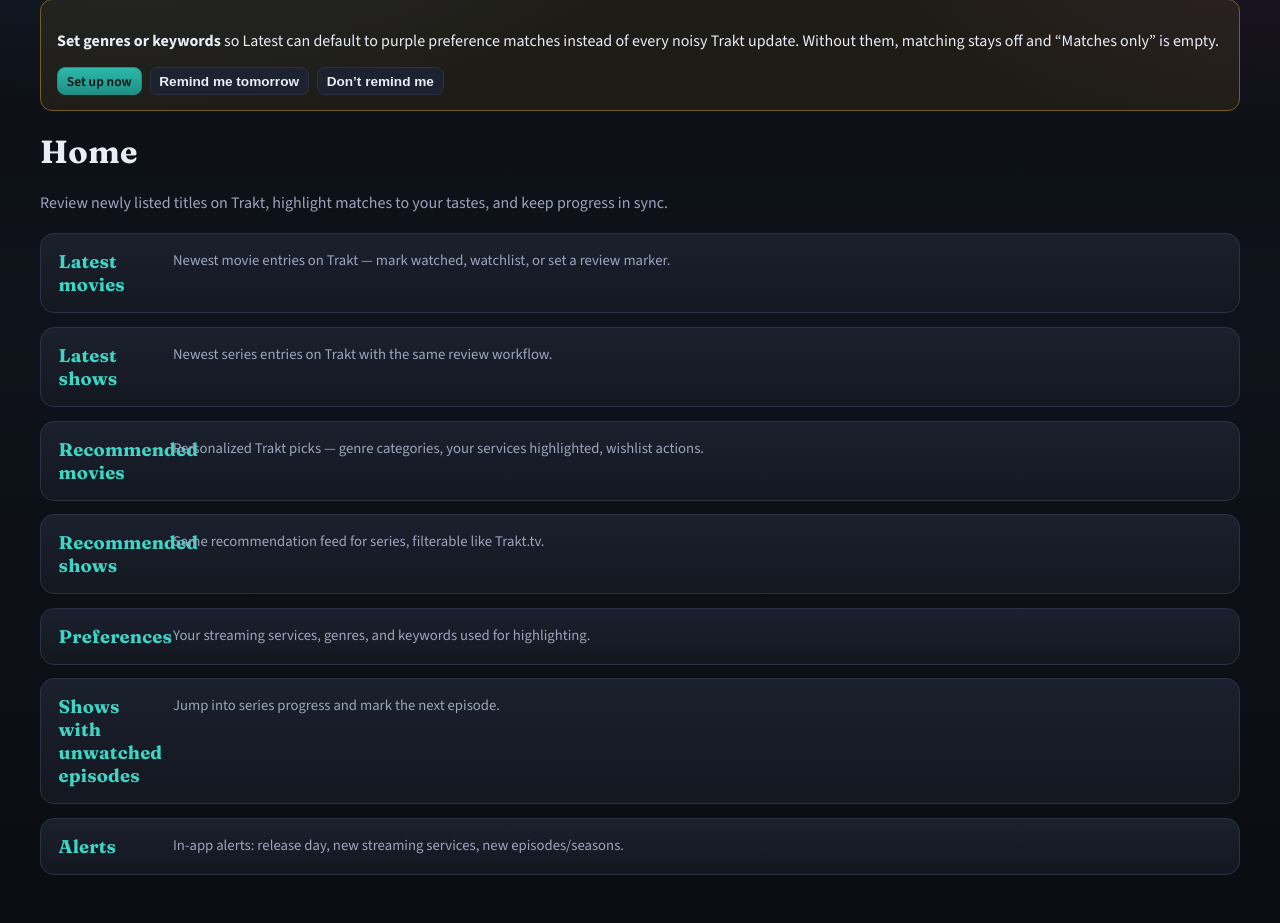
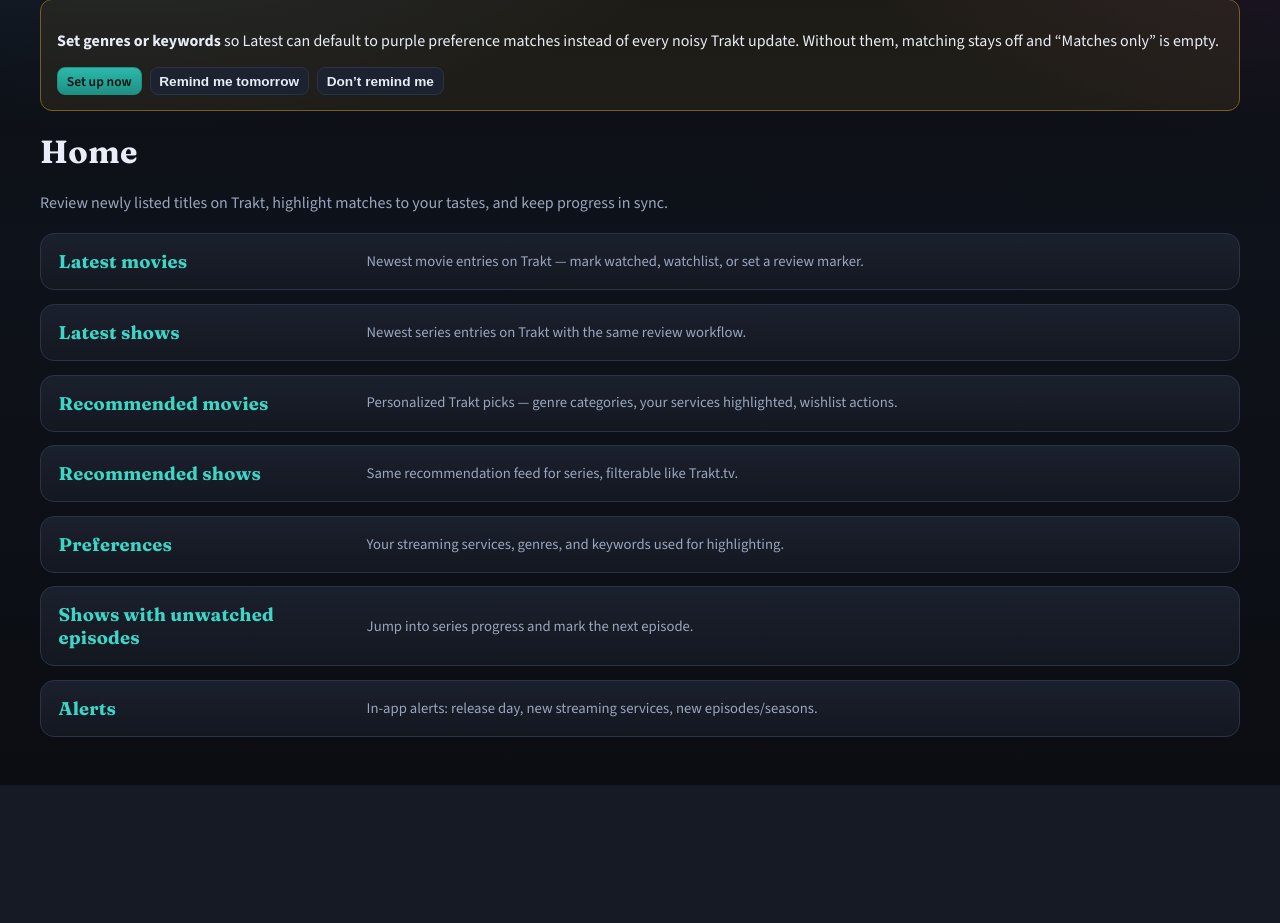
Before and after one commit to melamoud/TraktTVShowsTracker, a Flask app: page / in a window 1280 px wide. Shown: the part 111-1034 px from the top of the page. After the commit the page ends 896 px from the top, so only its background shows below. Run offline with Flask 3, Linux system fonts and the light colour scheme; the visitor is signed in with stand-in values (Sample User, id 1); data comes from the database, SQL or seed files in the repository; data that the repository does not hold is empty; parts of the project's set-up code (start-up, migrations or seed data) failed here and were passed over; some libraries are stand-ins or nearby versions.

Commit message:
Fix Home link row alignment so titles and blurbs no longer collide.
Co-authored-by: Cursor <cursoragent@cursor.com>

```diff
--- a/static/css/app.css
+++ b/static/css/app.css
@@ -215,8 +215,34 @@ button.pill-btn.on { color: #041210; background: var(--accent); border-color: va
   max-width: 70ch;
 }
 .meta { color: var(--muted); font-size: .92rem; line-height: 1.45; }
+
+/* Home hub links: title + blurb side-by-side (not the poster grid). */
+.media-row.home-nav {
+  grid-template-columns: 18rem 1fr;
+  align-items: center;
+  gap: .75rem 1.25rem;
+  color: inherit;
+}
+.media-row.home-nav:hover {
+  text-decoration: none;
+  border-color: #3a4660;
+}
+.media-row.home-nav .media-title {
+  color: var(--accent);
+  line-height: 1.25;
+  min-width: 0;
+}
+.media-row.home-nav .meta {
+  min-width: 0;
+}
+
 @media (max-width: 640px) {
   .media-row { grid-template-columns: 72px 1fr; gap: .65rem; padding: .85rem; }
+  .media-row.home-nav {
+    grid-template-columns: 1fr;
+    gap: .35rem;
+    align-items: start;
+  }
 }
 .tags { display: flex; flex-wrap: wrap; gap: .35rem; margin-top: .5rem; }
 .tag {
--- a/templates/home.html
+++ b/templates/home.html
@@ -5,31 +5,31 @@
 <p class="muted">Review newly listed titles on Trakt, highlight matches to your tastes, and keep progress in sync.</p>
 
 <div class="media-list" style="margin-top:1.25rem;">
-  <a class="media-row" href="{{ url_for('catalog.latest_movies') }}">
+  <a class="media-row home-nav" href="{{ url_for('catalog.latest_movies') }}">
     <h2 class="media-title">Latest movies</h2>
     <div class="meta">Newest movie entries on Trakt — mark watched, watchlist, or set a review marker.</div>
   </a>
-  <a class="media-row" href="{{ url_for('catalog.latest_shows') }}">
+  <a class="media-row home-nav" href="{{ url_for('catalog.latest_shows') }}">
     <h2 class="media-title">Latest shows</h2>
     <div class="meta">Newest series entries on Trakt with the same review workflow.</div>
   </a>
-  <a class="media-row" href="{{ url_for('catalog.recommended_movies') }}">
+  <a class="media-row home-nav" href="{{ url_for('catalog.recommended_movies') }}">
     <h2 class="media-title">Recommended movies</h2>
     <div class="meta">Personalized Trakt picks — genre categories, your services highlighted, wishlist actions.</div>
   </a>
-  <a class="media-row" href="{{ url_for('catalog.recommended_shows') }}">
+  <a class="media-row home-nav" href="{{ url_for('catalog.recommended_shows') }}">
     <h2 class="media-title">Recommended shows</h2>
     <div class="meta">Same recommendation feed for series, filterable like Trakt.tv.</div>
   </a>
-  <a class="media-row" href="{{ url_for('user.preferences') }}">
+  <a class="media-row home-nav" href="{{ url_for('user.preferences') }}">
     <h2 class="media-title">Preferences</h2>
     <div class="meta">Your streaming services, genres, and keywords used for highlighting.</div>
   </a>
-  <a class="media-row" href="{{ url_for('user.my_shows') }}?filter=unwatched_episodes">
+  <a class="media-row home-nav" href="{{ url_for('user.my_shows') }}?filter=unwatched_episodes">
     <h2 class="media-title">Shows with unwatched episodes</h2>
     <div class="meta">Jump into series progress and mark the next episode.</div>
   </a>
-  <a class="media-row" href="{{ url_for('user.notifications') }}">
+  <a class="media-row home-nav" href="{{ url_for('user.notifications') }}">
     <h2 class="media-title">Alerts {% if unread %}<span class="badge">{{ unread }}</span>{% endif %}</h2>
     <div class="meta">In-app alerts: release day, new streaming services, new episodes/seasons.</div>
   </a>
```
